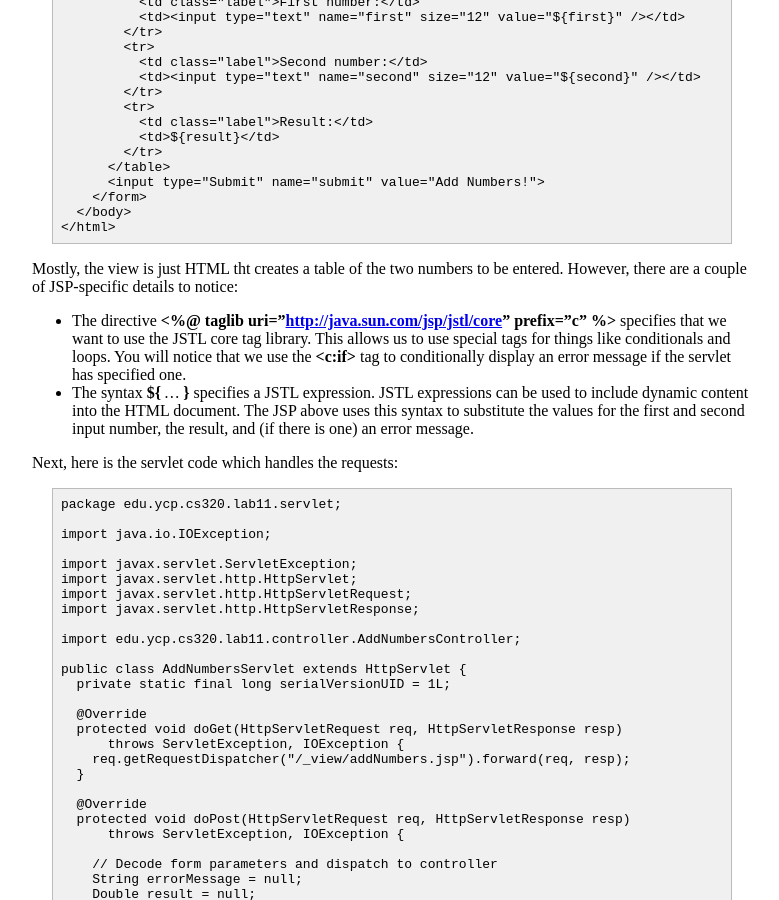
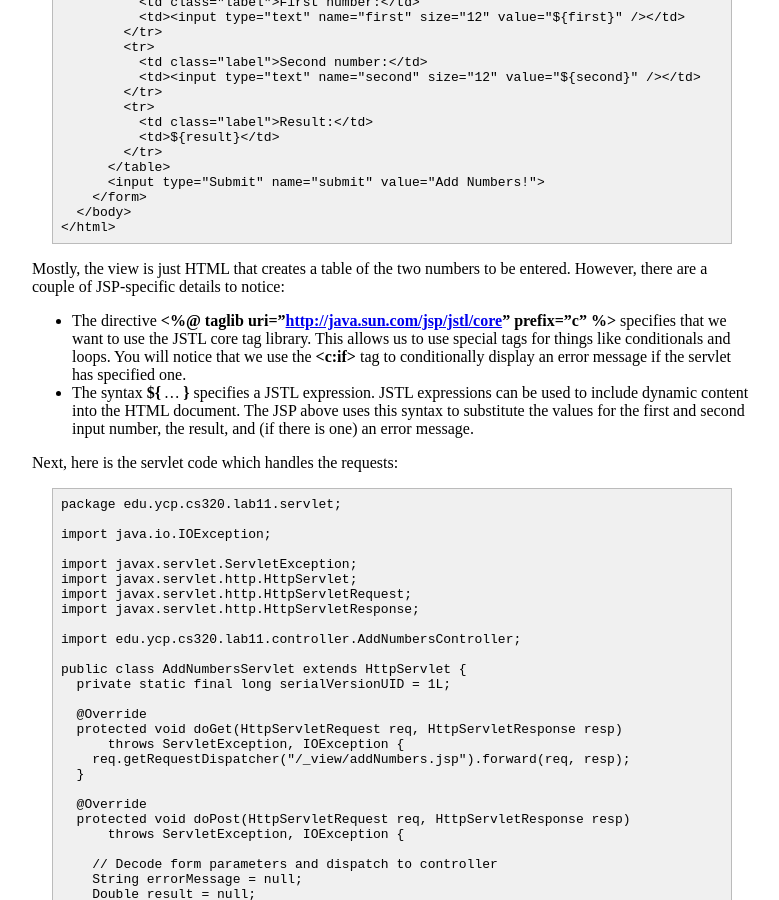
Before and after one commit to ycpcs/cs320-spring2016, a Jekyll site: the page built from lectures/lecture08.md, in a window 1280 px wide and 900 px high, scrolled down 2388 px. Shown: the whole window, without its empty margins (248-1027 px from the left). Built offline with Jekyll 4.4.1, drawn with Linux system fonts in a browser that asks for light colours; Markdown is read by kramdown in place of the engine named in the settings.

```diff
--- a/lectures/lecture08.md
+++ b/lectures/lecture08.md
@@ -136,7 +136,7 @@ Here is the code. First, the view JSP:
       </body>
     </html>
 
-Mostly, the view is just HTML tht creates a table of the two numbers to be entered. However, there are a couple of JSP-specific details to notice:
+Mostly, the view is just HTML that creates a table of the two numbers to be entered. However, there are a couple of JSP-specific details to notice:
 
 -   The directive **&lt;%@ taglib uri="<http://java.sun.com/jsp/jstl/core>" prefix="c" %&gt;** specifies that we want to use the JSTL core tag library. This allows us to use special tags for things like conditionals and loops. You will notice that we use the **&lt;c:if&gt;** tag to conditionally display an error message if the servlet has specified one.
 -   The syntax **${** *...* **}** specifies a JSTL expression. JSTL expressions can be used to include dynamic content into the HTML document. The JSP above uses this syntax to substitute the values for the first and second input number, the result, and (if there is one) an error message.
```
Also changed, not shown: labs/lab06.md (+1 -1 lines).
